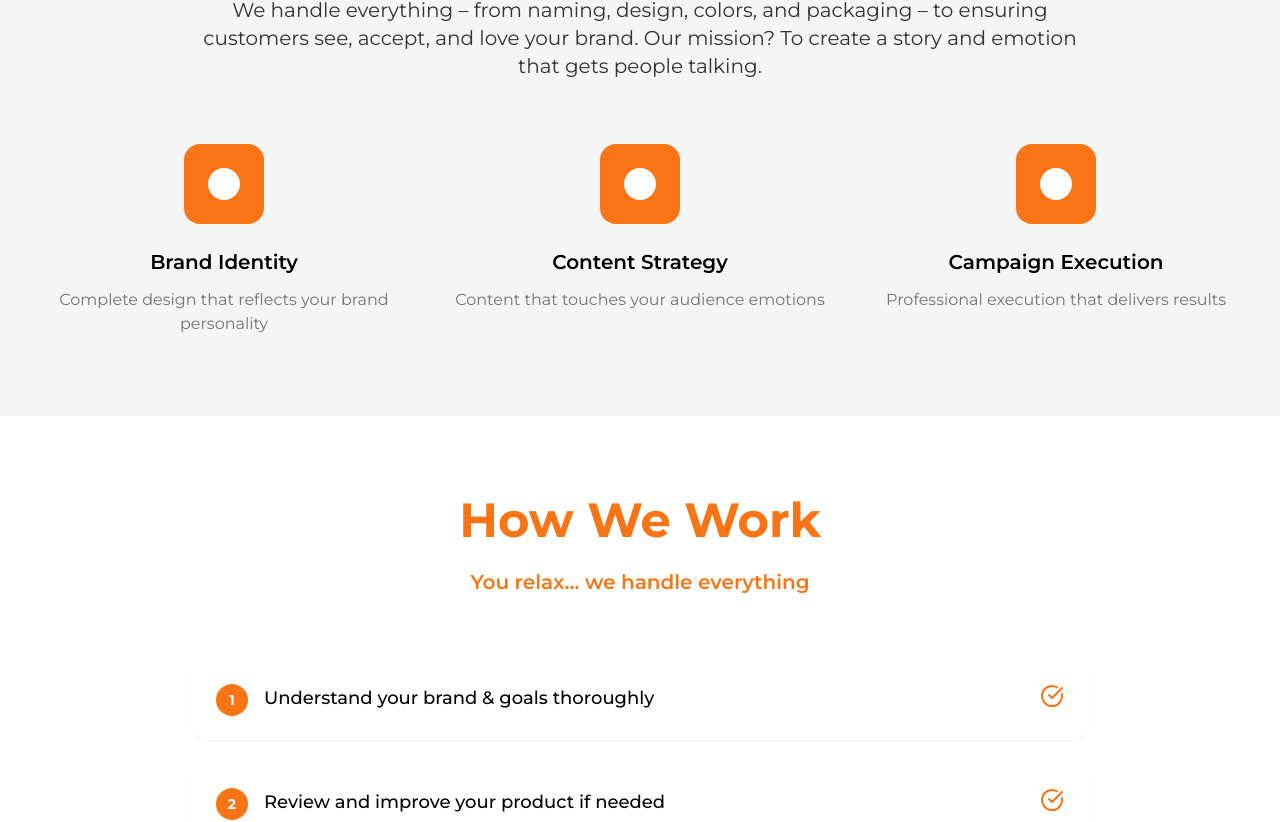
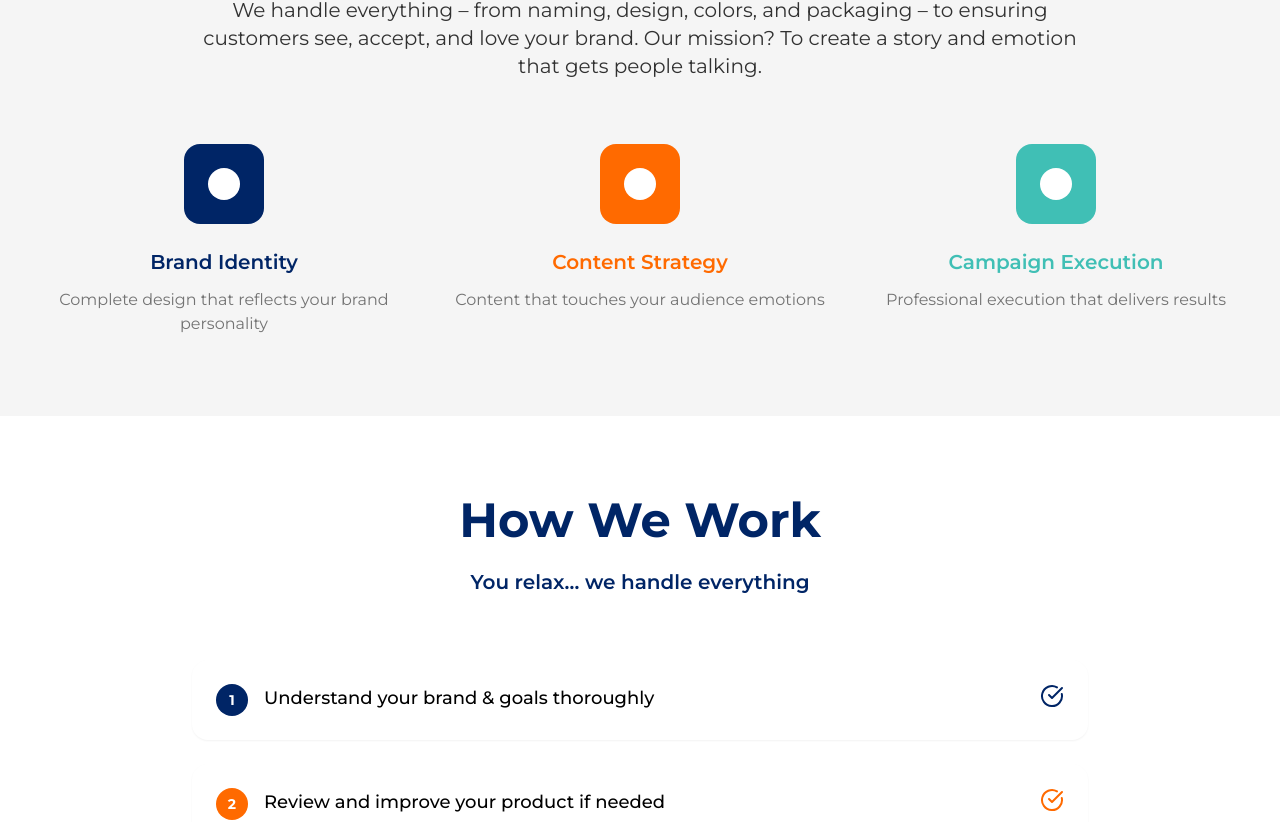
Before and after one commit to Webique/raj-campaign-flow, a React (Vite) app: page / in a window 1280 px wide. Shown: the part 1012-1834 px from the top of the page. Built offline with nearby package versions, Linux system fonts and the light colour scheme.

Commit message:
Update #1

```diff
--- a/src/components/AboutSection.tsx
+++ b/src/components/AboutSection.tsx
@@ -31,10 +31,10 @@ const AboutSection = ({ lang }: AboutSectionProps) => {
         {/* Visual Elements */}
         <div className="grid grid-cols-1 md:grid-cols-3 gap-8 mt-16">
           <div className="text-center animate-fade-up" style={{ animationDelay: '0.4s' }}>
-            <div className="w-20 h-20 bg-primary rounded-2xl mx-auto mb-6 flex items-center justify-center">
+            <div className="w-20 h-20 bg-raj-blue rounded-2xl mx-auto mb-6 flex items-center justify-center">
               <div className="w-8 h-8 bg-white rounded-full"></div>
             </div>
-            <h3 className="text-xl font-semibold mb-3">
+            <h3 className="text-xl font-semibold mb-3 text-raj-blue">
               {lang === 'ar' ? 'هوية العلامة' : 'Brand Identity'}
             </h3>
             <p className="text-muted-foreground">
@@ -43,10 +43,10 @@ const AboutSection = ({ lang }: AboutSectionProps) => {
           </div>
 
           <div className="text-center animate-fade-up" style={{ animationDelay: '0.6s' }}>
-            <div className="w-20 h-20 bg-primary rounded-2xl mx-auto mb-6 flex items-center justify-center">
+            <div className="w-20 h-20 bg-raj-orange rounded-2xl mx-auto mb-6 flex items-center justify-center">
               <div className="w-8 h-8 bg-white rounded-full"></div>
             </div>
-            <h3 className="text-xl font-semibold mb-3">
+            <h3 className="text-xl font-semibold mb-3 text-raj-orange">
               {lang === 'ar' ? 'استراتيجية المحتوى' : 'Content Strategy'}
             </h3>
             <p className="text-muted-foreground">
@@ -55,10 +55,10 @@ const AboutSection = ({ lang }: AboutSectionProps) => {
           </div>
 
           <div className="text-center animate-fade-up" style={{ animationDelay: '0.8s' }}>
-            <div className="w-20 h-20 bg-primary rounded-2xl mx-auto mb-6 flex items-center justify-center">
+            <div className="w-20 h-20 bg-raj-teal rounded-2xl mx-auto mb-6 flex items-center justify-center">
               <div className="w-8 h-8 bg-white rounded-full"></div>
             </div>
-            <h3 className="text-xl font-semibold mb-3">
+            <h3 className="text-xl font-semibold mb-3 text-raj-teal">
               {lang === 'ar' ? 'تنفيذ الحملات' : 'Campaign Execution'}
             </h3>
             <p className="text-muted-foreground">
--- a/src/components/ContactSection.tsx
+++ b/src/components/ContactSection.tsx
@@ -46,7 +46,7 @@ const ContactSection = ({ lang }: ContactSectionProps) => {
   };
 
   return (
-    <section id="contact" className="py-20 bg-primary text-white">
+    <section id="contact" className="py-20 bg-raj-orange text-white">
       <div className={`raj-container ${lang === 'ar' ? 'rtl font-arabic' : 'ltr font-english'}`}>
         {/* CTA Header */}
         <div className="text-center mb-16">
--- a/src/components/Header.tsx
+++ b/src/components/Header.tsx
@@ -44,7 +44,7 @@ const Header = ({ lang, onLanguageChange }: HeaderProps) => {
               onClick={scrollToContact}
               className={`font-semibold ${
                 isScrolled
-                  ? 'bg-primary text-white hover:bg-primary/90'
+                  ? 'bg-raj-orange text-white hover:bg-raj-orange/90'
                   : 'bg-white/20 text-white hover:bg-white/30 backdrop-blur-sm'
               }`}
             >
--- a/src/components/HeroSection.tsx
+++ b/src/components/HeroSection.tsx
@@ -59,7 +59,7 @@ const HeroSection = ({ lang }: HeroSectionProps) => {
           <Button
             onClick={scrollToContact}
             size="lg"
-            className="bg-white text-primary hover:bg-white/90 font-semibold px-8 py-6 text-lg animate-fade-up"
+            className="bg-raj-orange text-white hover:bg-raj-orange/90 font-semibold px-8 py-6 text-lg animate-fade-up"
             style={{ animationDelay: '0.4s' }}
           >
             {t.cta}
--- a/src/components/HowWeWorkSection.tsx
+++ b/src/components/HowWeWorkSection.tsx
@@ -58,14 +58,17 @@ const HowWeWorkSection = ({ lang }: HowWeWorkSectionProps) => {
 
         <div className="max-w-4xl mx-auto">
           <div className="grid gap-6">
-            {t.steps.map((step, index) => (
+            {t.steps.map((step, index) => {
+              const colors = ['raj-blue', 'raj-orange', 'raj-teal'];
+              const currentColor = colors[index % colors.length];
+              return (
                 <div
                   key={index}
                   className="flex items-start gap-4 p-6 bg-card rounded-2xl shadow-sm hover:shadow-md raj-transition-fast animate-fade-up"
                   style={{ animationDelay: `${0.1 * index}s` }}
                 >
                   <div className="flex-shrink-0">
-                  <div className="w-8 h-8 bg-primary rounded-full flex items-center justify-center text-white font-bold text-sm">
+                    <div className={`w-8 h-8 bg-${currentColor} rounded-full flex items-center justify-center text-white font-bold text-sm`}>
                       {index + 1}
                     </div>
                   </div>
@@ -74,9 +77,10 @@ const HowWeWorkSection = ({ lang }: HowWeWorkSectionProps) => {
                       {step}
                     </p>
                   </div>
-                <CheckCircle className="w-6 h-6 text-primary flex-shrink-0" />
+                  <CheckCircle className={`w-6 h-6 text-${currentColor} flex-shrink-0`} />
                 </div>
-            ))}
+              );
+            })}
           </div>
         </div>
       </div>
--- a/src/components/SuccessStorySection.tsx
+++ b/src/components/SuccessStorySection.tsx
@@ -52,7 +52,7 @@ const SuccessStorySection = ({ lang }: SuccessStorySectionProps) => {
     <section className="py-20 bg-background">
       <div className={`raj-container ${lang === 'ar' ? 'rtl font-arabic' : 'ltr font-english'}`}>
         <div className="text-center mb-16">
-          <h2 className="text-3xl md:text-5xl font-bold text-primary mb-8 animate-fade-up">
+          <h2 className="text-3xl md:text-5xl font-bold text-raj-blue mb-8 animate-fade-up">
             {t.title}
           </h2>
         </div>
@@ -61,22 +61,22 @@ const SuccessStorySection = ({ lang }: SuccessStorySectionProps) => {
           <div className="grid grid-cols-1 lg:grid-cols-2 gap-12 items-center">
             {/* Campaign Video/Image */}
             <div className="animate-fade-up">
-              <div className="relative bg-gradient-to-br from-primary to-primary/80 rounded-3xl overflow-hidden shadow-2xl">
-                <div className="aspect-video bg-gradient-to-br from-primary/20 to-primary/40 flex items-center justify-center">
+              <div className="relative bg-gradient-to-br from-raj-blue to-raj-orange rounded-3xl overflow-hidden shadow-2xl">
+                <div className="aspect-video bg-gradient-to-br from-raj-blue/20 to-raj-orange/40 flex items-center justify-center">
                   <Button size="lg" className="bg-white/20 hover:bg-white/30 text-white border-white/30">
                     <Play className="w-6 h-6 mr-2" />
                     {t.watchButton}
                   </Button>
                 </div>
                 <div className="absolute top-4 left-4 bg-white/90 backdrop-blur-sm px-4 py-2 rounded-full">
-                  <span className="text-primary font-semibold text-sm">{t.campaign}</span>
+                  <span className="text-raj-blue font-semibold text-sm">{t.campaign}</span>
                 </div>
               </div>
             </div>
 
             {/* Campaign Details */}
             <div className="animate-slide-right">
-              <h3 className="text-2xl md:text-3xl font-bold text-primary mb-6">
+              <h3 className="text-2xl md:text-3xl font-bold text-raj-teal mb-6">
                 {t.campaign}
               </h3>
               <p className="text-lg text-foreground/80 leading-relaxed mb-8">
@@ -87,12 +87,14 @@ const SuccessStorySection = ({ lang }: SuccessStorySectionProps) => {
               <div className="grid grid-cols-2 md:grid-cols-3 gap-6">
                 {stats.map((stat, index) => {
                   const IconComponent = stat.icon;
+                  const colors = ['raj-blue', 'raj-orange', 'raj-teal'];
+                  const currentColor = colors[index % colors.length];
                   return (
                     <div key={index} className="text-center">
-                      <div className="w-12 h-12 bg-primary/10 rounded-2xl mx-auto mb-3 flex items-center justify-center">
-                        <IconComponent className="w-6 h-6 text-primary" />
+                      <div className={`w-12 h-12 bg-${currentColor}/10 rounded-2xl mx-auto mb-3 flex items-center justify-center`}>
+                        <IconComponent className={`w-6 h-6 text-${currentColor}`} />
                       </div>
-                      <div className="text-2xl font-bold text-primary mb-1">{stat.value}</div>
+                      <div className={`text-2xl font-bold text-${currentColor} mb-1`}>{stat.value}</div>
                       <div className="text-sm text-muted-foreground">{stat.label}</div>
                     </div>
                   );
--- a/src/components/WhyChooseSection.tsx
+++ b/src/components/WhyChooseSection.tsx
@@ -72,16 +72,18 @@ const WhyChooseSection = ({ lang }: WhyChooseSectionProps) => {
         <div className="grid grid-cols-1 md:grid-cols-2 lg:grid-cols-4 gap-8">
           {t.cards.map((card, index) => {
             const IconComponent = card.icon;
+            const colors = ['raj-blue', 'raj-orange', 'raj-teal', 'raj-blue'];
+            const currentColor = colors[index % colors.length];
             return (
               <div
                 key={index}
                 className="bg-white p-8 rounded-3xl shadow-lg hover:shadow-xl raj-transition text-center group animate-fade-up"
                 style={{ animationDelay: `${0.2 * index}s` }}
               >
-                <div className="w-16 h-16 bg-primary/10 rounded-2xl mx-auto mb-6 flex items-center justify-center group-hover:bg-primary group-hover:scale-110 raj-transition">
-                  <IconComponent className="w-8 h-8 text-primary group-hover:text-white raj-transition" />
+                <div className={`w-16 h-16 bg-${currentColor}/10 rounded-2xl mx-auto mb-6 flex items-center justify-center group-hover:bg-${currentColor} group-hover:scale-110 raj-transition`}>
+                  <IconComponent className={`w-8 h-8 text-${currentColor} group-hover:text-white raj-transition`} />
                 </div>
-                <h3 className="text-xl font-bold text-foreground mb-4">
+                <h3 className={`text-xl font-bold text-${currentColor} mb-4`}>
                   {card.title}
                 </h3>
                 <p className="text-muted-foreground leading-relaxed">
--- a/src/index.css
+++ b/src/index.css
@@ -18,8 +18,8 @@
     --popover: 0 0% 100%;
     --popover-foreground: 0 0% 0%;
 
-    /* Rich Orange Primary */
-    --primary: 25 95% 53%;
+    /* Dark Blue Primary */
+    --primary: 218 100% 20%;
     --primary-foreground: 0 0% 100%;
 
     /* Light sections */
@@ -29,7 +29,7 @@
     --muted: 0 0% 96%;
     --muted-foreground: 0 0% 45%;
 
-    --accent: 25 95% 53%;
+    --accent: 25 100% 50%;
     --accent-foreground: 0 0% 100%;
 
     --destructive: 0 84% 60%;
@@ -37,19 +37,20 @@
 
     --border: 0 0% 90%;
     --input: 0 0% 96%;
-    --ring: 25 95% 53%;
+    --ring: 218 100% 20%;
 
     /* Raj Custom Variables */
-    --raj-orange: 25 95% 53%;
-    --raj-orange-light: 25 85% 60%;
+    --raj-blue: 218 100% 20%;
+    --raj-orange: 25 100% 50%;
+    --raj-teal: 175 50% 50%;
     --raj-gray-light: 0 0% 96%;
 
     /* Gradients */
-    --gradient-primary: linear-gradient(135deg, hsl(25 95% 53%), hsl(25 85% 60%));
-    --gradient-overlay: linear-gradient(rgba(255, 140, 0, 0.7), rgba(255, 140, 0, 0.5));
+    --gradient-primary: linear-gradient(135deg, hsl(218 100% 20%), hsl(25 100% 50%));
+    --gradient-overlay: linear-gradient(rgba(3, 21, 97, 0.8), rgba(255, 115, 0, 0.6));
 
     /* Shadows */
-    --shadow-luxury: 0 20px 60px -10px hsl(25 95% 53% / 0.3);
+    --shadow-luxury: 0 20px 60px -10px hsl(218 100% 20% / 0.3);
     --shadow-card: 0 10px 30px -5px hsl(0 0% 0% / 0.1);
 
     /* Animations */
@@ -168,6 +169,43 @@
     background: var(--gradient-overlay);
   }
 
+  /* Color utility classes */
+  .text-raj-blue {
+    color: hsl(var(--raj-blue));
+  }
+
+  .text-raj-orange {
+    color: hsl(var(--raj-orange));
+  }
+
+  .text-raj-teal {
+    color: hsl(var(--raj-teal));
+  }
+
+  .bg-raj-blue {
+    background-color: hsl(var(--raj-blue));
+  }
+
+  .bg-raj-orange {
+    background-color: hsl(var(--raj-orange));
+  }
+
+  .bg-raj-teal {
+    background-color: hsl(var(--raj-teal));
+  }
+
+  .border-raj-blue {
+    border-color: hsl(var(--raj-blue));
+  }
+
+  .border-raj-orange {
+    border-color: hsl(var(--raj-orange));
+  }
+
+  .border-raj-teal {
+    border-color: hsl(var(--raj-teal));
+  }
+
   /* Animated stats */
   .floating-stat {
     @apply bg-white/95 backdrop-blur-sm p-6 rounded-2xl shadow-lg;
--- a/tailwind.config.ts
+++ b/tailwind.config.ts
@@ -66,8 +66,9 @@ export default {
 					border: 'hsl(var(--sidebar-border))',
 					ring: 'hsl(var(--sidebar-ring))'
 				},
+				'raj-blue': 'hsl(var(--raj-blue))',
 				'raj-orange': 'hsl(var(--raj-orange))',
-				'raj-orange-light': 'hsl(var(--raj-orange-light))',
+				'raj-teal': 'hsl(var(--raj-teal))',
 				'raj-gray-light': 'hsl(var(--raj-gray-light))'
 			},
 			borderRadius: {
```
Lines whose indentation alone changed are shown as unchanged.
